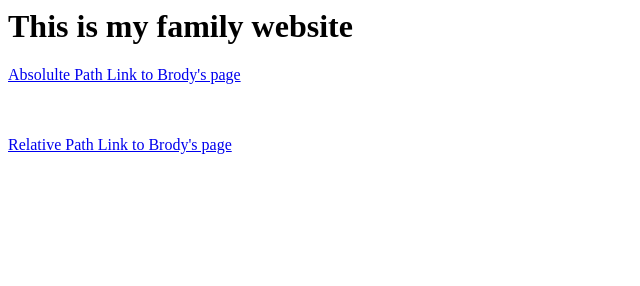
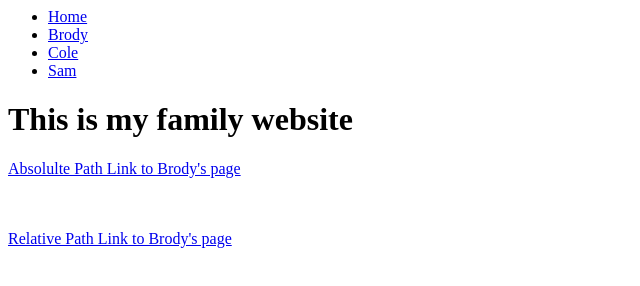
Before and after one commit to Brody02/Brody02.github.io, a plain HTML site: page index.html in a window 1280 px wide. Shown: the whole page, without its empty margins (0-640 px from the left). Drawn offline with Linux system fonts and the light colour scheme.

Commit message:
added first stab at nav bar

```diff
--- a/index.html
+++ b/index.html
@@ -1,3 +1,10 @@
+<ul>
+  <li><a href="/index.html">Home</a></li>
+  <li><a href="/brody.html">Brody</a></li>
+  <li><a href="/cole.html">Cole</a></li>
+  <li><a href="/sam.html">Sam</a></li>
+</ul>
+
 <h1>This is my family website</h1>
 
 <a href="https://brody02.github.io/brody.html">Absolulte Path Link to Brody's page</a>
```
